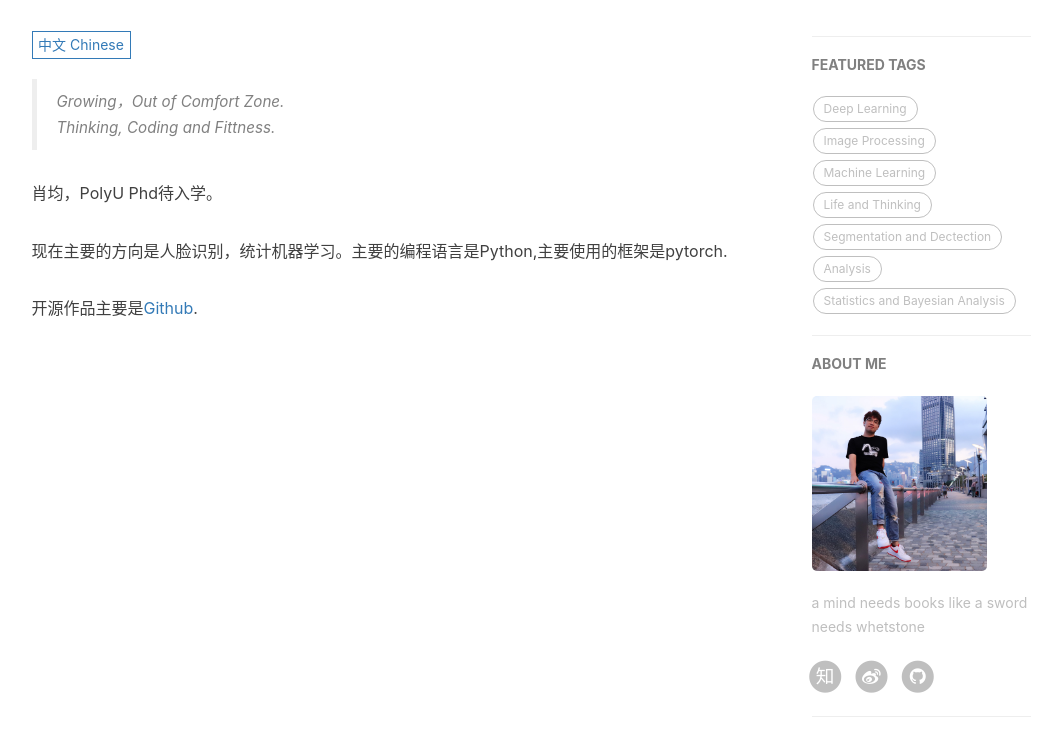
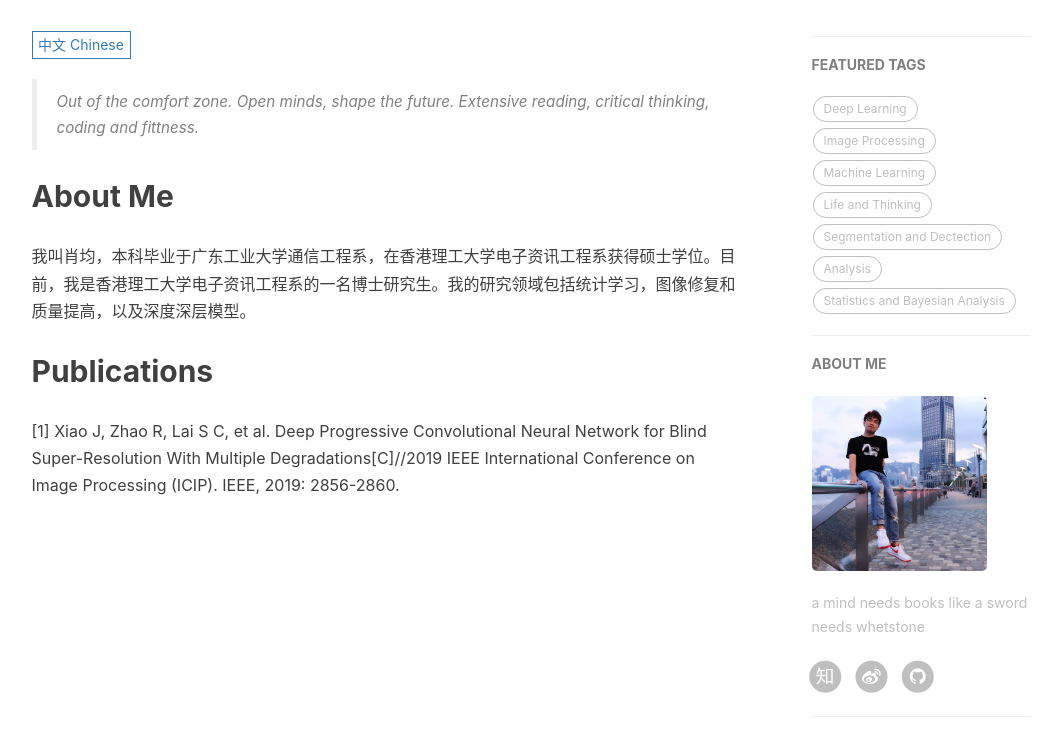
Before and after one commit to Gwan-Siu/gwansiu.github.io, a Jekyll site: the page built from about.html, in a window 1280 px wide and 900 px high, scrolled down 254 px, cut to the strip 168-900 px from the top of the window. Shown: the whole strip, without its empty margins (136-1198 px from the left). Built offline with Jekyll 4.4.1, drawn with Linux system fonts in a browser that asks for light colours; nearby versions of some CDN libraries; comment, search, counter and statistics services are not loaded.

Commit message:
modifications
Modifications

```diff
--- a/_includes/about/en.md
+++ b/_includes/about/en.md
@@ -6,7 +6,7 @@
 
 ## About me
 
-My name is Xiao Jun(肖均). I obtained my BSc degree from Guangdong University of Technology, and MSc degree with distinction from HongKong Polytechnic University. Now, I am a Phd candidate in HongKong Polytechnic University. My interest research areas including statisctical learning, image restoration and enhancement, generative models.
+My name is Xiao Jun(肖均). I obtained my BSc degree from Guangdong University of Technology, and MSc degree with distinction from HongKong Polytechnic University. Now, I am a Phd candidate in the Hong Kong Polytechnic University. My interesting research areas are statisctical learning, image restoration and enhancement, deep generative models.
 
 ## Publications
 
--- a/_includes/about/zh.md
+++ b/_includes/about/zh.md
@@ -1,8 +1,11 @@
-> Growing，Out of Comfort Zone.
-> Thinking, Coding and Fittness.
+> Out of the comfort zone.
+> Open minds, shape the future.
+> Extensive reading, critical thinking, coding and fittness.
 
-肖均，PolyU Phd待入学。
+## About Me
 
-现在主要的方向是人脸识别，统计机器学习。主要的编程语言是Python,主要使用的框架是pytorch.
+我叫肖均，本科毕业于广东工业大学通信工程系，在香港理工大学电子资讯工程系获得硕士学位。目前，我是香港理工大学电子资讯工程系的一名博士研究生。我的研究领域包括统计学习，图像修复和质量提高，以及深度深层模型。
 
-开源作品主要是[Github](https://github.com/Gwan-Siu).
+## Publications
+
+[1] Xiao J, Zhao R, Lai S C, et al. Deep Progressive Convolutional Neural Network for Blind Super-Resolution With Multiple Degradations[C]//2019 IEEE International Conference on Image Processing (ICIP). IEEE, 2019: 2856-2860.
```
